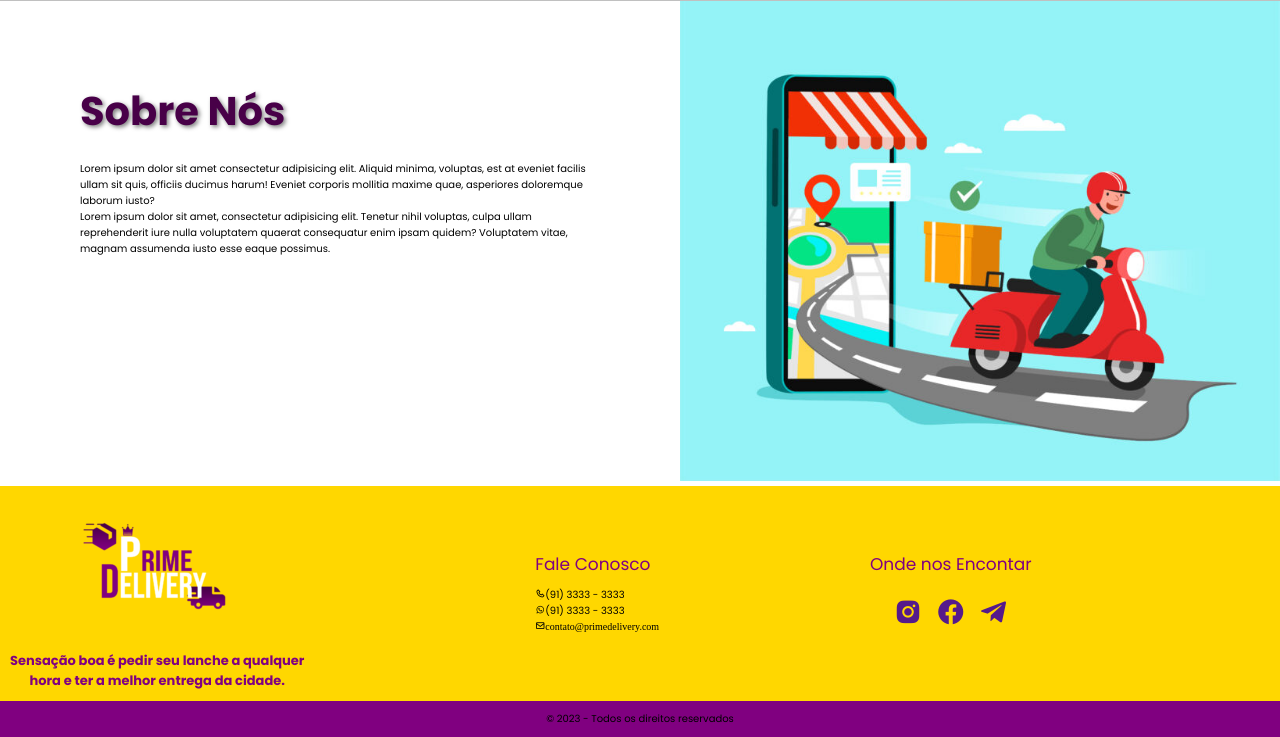
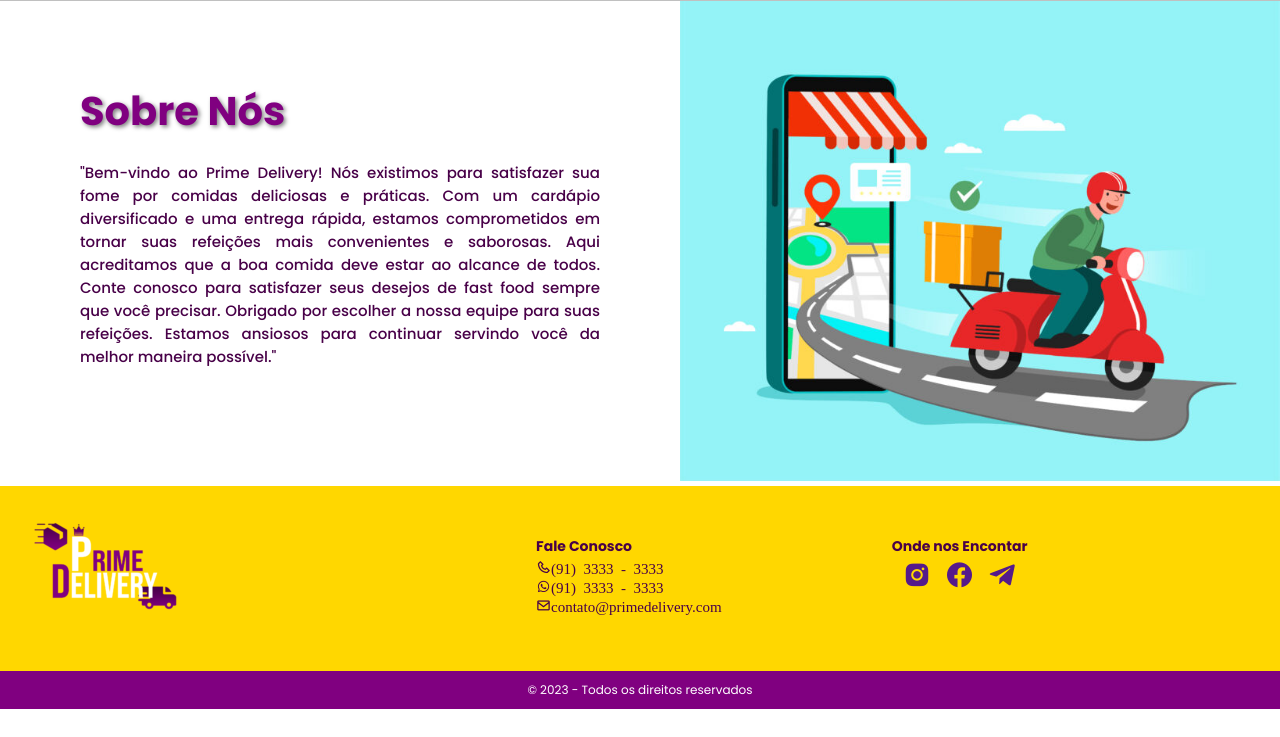
Before and after one commit to EsthefanyDev/SiteDelivery, a PHP site: page /inicial.html in a window 1280 px wide. Shown: the part 1753-2490 px from the top of the page. After the commit the page ends 2462 px from the top, so only its background shows below. Run offline with PHP 8.4, Linux system fonts and the light colour scheme.

Commit message:
mais ajustes no rodape

```diff
--- a/Arquivos/css/inicial.css
+++ b/Arquivos/css/inicial.css
@@ -297,70 +297,85 @@ html{
     display: flex;
     justify-content: space-between;
 }
-.motinha img{
-    padding: 0px;
-    margin: 0px;
+.sobre .motinha{
+    padding: 0;
+    margin: 0;
 }
-.text{
+.sobre .text{
     display: flex;
     flex-direction: column;
     padding: 40px;
     margin: 40px;
 }
-.text h2{
+.sobre .text h2{
     margin-bottom: 20px;
     font-size: 40px;
+    color: var(--Roxo-medio);
+    text-shadow: var(--text-shadow);
+}
+.sobre .text P{
+    font-size: 1.5rem;
+    font-weight: 500;
+    text-align: justify;
     color: var(--Roxo-escuro);
-    text-shadow: var(--text-shadow);
 }
 /* -------------- FIM DA AREA SOBRE ------------------*/
 
 /* ------------------ INICIO DO RODAPÉ -----------------*/
 footer{
     background-color: var(--Dourado);
-    height: 230px;
+    height: 200px;
+    flex-direction: column;
+    align-items: center;
+    justify-content: space-between;
+}
+.rodape {
     display: flex;
-    flex-direction: column;
-    padding: 0%;
+    margin-bottom: 3rem;
 }
-.logotipo {
+.rodape .contatos .logo-down{
+    margin-left: 3rem;
+    margin-right: 20%;
+}
+
+.rodape .contatos{
     display: flex;
+    width: 100%;
 }
-.logotipo img{
-    margin-left: 25%;
+.rodape .contatos .fale-conosco{
+    margin-top: 5rem;
+    margin-right: 17rem;
+    text-align: justify;
 }
-.logotipo p{
+.rodape .contatos .fale-conosco h4,
+.onde-encontrar h4{
+    font-size: 1.4rem;
+    color: var(--Roxo-escuro);
+    margin-bottom: .3rem;
+
+}
+.rodape .contatos .onde-encontrar{
+    margin-top: 5rem;
+    margin-right: 17rem;
     text-align: center;
-    font-size: 13px;
-    font-weight:700;
-    margin: 10px;
-    color: var(--Roxo-medio);
 }
-.contatos{
-    margin: auto;
-    display: flex;
-    justify-content: space-between;
-    gap: 35%;
+.rodape .contatos .fale-conosco i{
+    font-size: 1.5rem;
+    color: var(--Roxo-escuro);
+
 }
-.onde-encontrar{
-    text-align: center;
-    width: 400px;
-    height: 30px;
+.rodape .contatos .fale-conosco{
+    margin-left: 10rem;
 }
-.onde-encontrar i{
+.rodape .contatos .onde-encontrar i{
     width: 40px;
     font-size: 30px;
-    margin-top: 10px;
 }
-.contatos h4{
-    color: #800080;
-    font-size: 17px;
-    font-weight: 400;
-    margin-bottom: 10px;
 
-}
 #direitos{
     text-align: center;
+    font-size: 1.2rem;
+    color: var(--Branco);
     background-color: var(--Roxo-medio);
     padding: 10px 0;
 }
--- a/Arquivos/inicial.html
+++ b/Arquivos/inicial.html
@@ -258,7 +258,7 @@
         <section class="sobre" id="sobre">
             <div class="text">
                 <h2>Sobre Nós</h2>
-                <p>Lorem ipsum dolor sit amet consectetur adipisicing elit. Aliquid minima, voluptas, est at eveniet facilis ullam sit quis, officiis ducimus harum! Eveniet corporis mollitia maxime quae, asperiores doloremque laborum iusto?<br>Lorem ipsum dolor sit amet, consectetur adipisicing elit. Tenetur nihil voluptas, culpa ullam reprehenderit iure nulla voluptatem quaerat consequatur enim ipsam quidem? Voluptatem vitae, magnam assumenda iusto esse eaque possimus.</p>
+                <p>"Bem-vindo ao Prime Delivery! Nós existimos para satisfazer sua fome por comidas deliciosas e práticas. Com um cardápio diversificado e uma entrega rápida, estamos comprometidos em tornar suas refeições mais convenientes e saborosas. Aqui acreditamos que a boa comida deve estar ao alcance de todos. Conte conosco para satisfazer seus desejos de fast food sempre que você precisar. Obrigado por escolher a nossa equipe para suas refeições. Estamos ansiosos para continuar servindo você da melhor maneira possível."</p>
             </div>
             <div class="motinha">
                 <img src="img/Online_Shoping_29-768x614.jpg" alt="" width="600">
@@ -270,13 +270,19 @@
 
     <!--------------- INICIO DO RODAPE --------------->
     <footer>
-        <div class="logotipo">
-            <a href="inicial.html"><img src="img/logos/Prime-Delivery-Roxo-e-Branco-150x150.png" alt="Prime Delivery"><p>Sensação boa é pedir seu lanche a qualquer <br> hora e ter a melhor entrega da cidade.</p></a>
+        <div class="rodape">
 
             <div class="contatos" id="contato">
+
+                <div class="logo-down">
+                    <a href="inicial.html"><img src="img/logos/Prime-Delivery-Roxo-e-Branco-150x150.png" alt="Prime Delivery"></a>
+                </div>
+
                 <div class="fale-conosco">
                     <h4>Fale Conosco</h4>
-                    <i class="bx bx-phone"></i>(91) 3333 - 3333 <br> <i class="bx bxl-whatsapp"></i>(91) 3333 - 3333 <br> <i class="bx bx-envelope">contato@primedelivery.com</i>
+                    <p><i class="bx bx-phone">(91) 3333 - 3333</i></p>
+                    <p><i class="bx bxl-whatsapp">(91) 3333 - 3333</i></p>
+                    <p><i class="bx bx-envelope">contato@primedelivery.com</i></p>
                 </div>
                 <div class="onde-encontrar">
                     <h4>Onde nos Encontar</h4>
```
